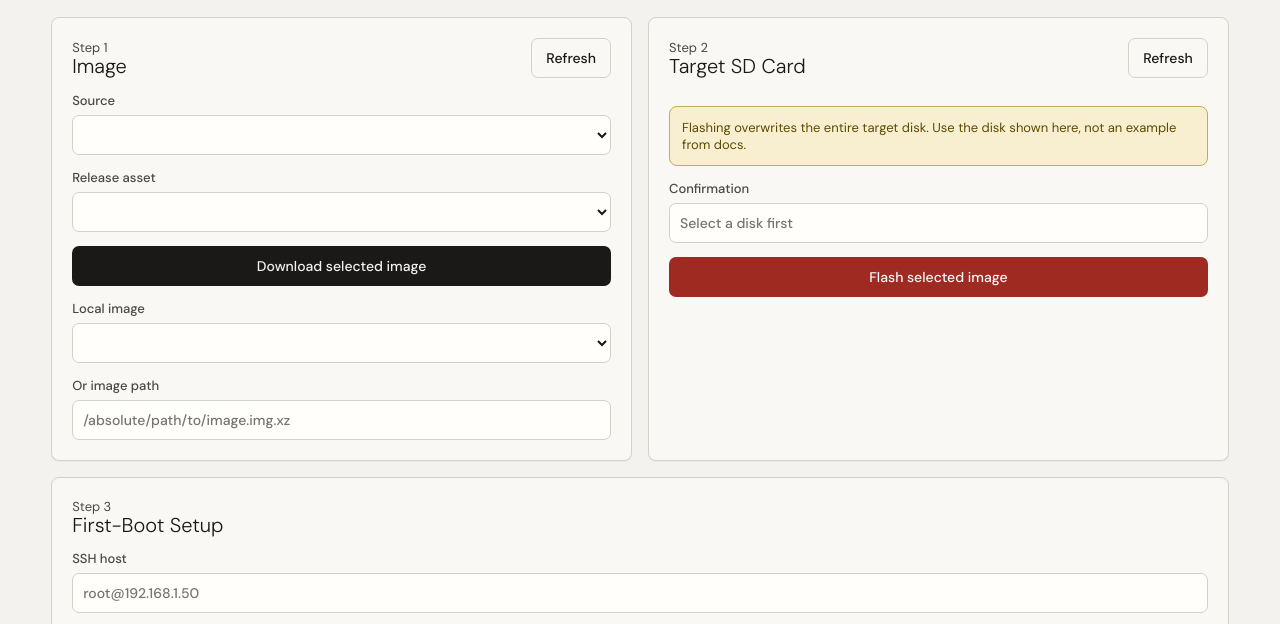
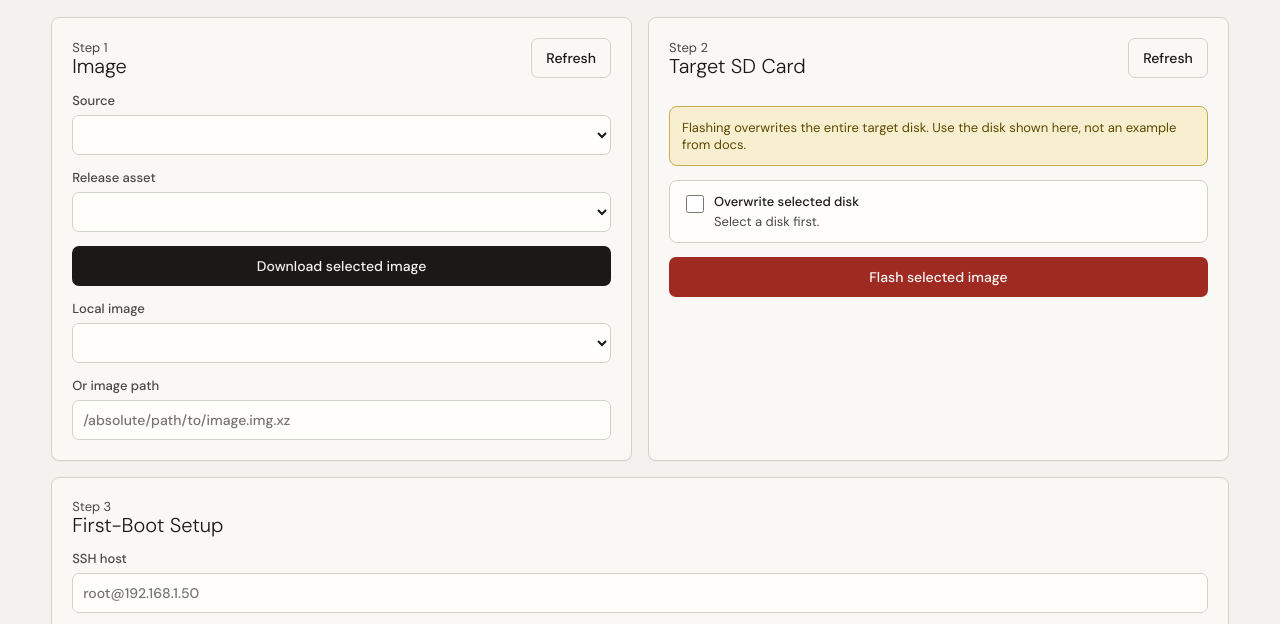
Before and after one commit to CMDann/leeche-rv-nano-tool, a website: page public/index.html in a window 1280 px wide. Shown: the part 133-757 px from the top of the page. Drawn offline with nearby package versions, Linux system fonts and the light colour scheme; no server answers; a web font is replaced by a local one.

Commit message:
Use GUI toggle for flash acknowledgement

```diff
--- a/public/app.js
+++ b/public/app.js
@@ -15,7 +15,8 @@ const elements = {
   localImageSelect: document.querySelector("#localImageSelect"),
   imagePathInput: document.querySelector("#imagePathInput"),
   diskList: document.querySelector("#diskList"),
-  confirmInput: document.querySelector("#confirmInput"),
+  confirmToggle: document.querySelector("#confirmToggle"),
+  confirmToggleText: document.querySelector("#confirmToggleText"),
   flashButton: document.querySelector("#flashButton"),
   downloadButton: document.querySelector("#downloadButton"),
   refreshImagesButton: document.querySelector("#refreshImagesButton"),
@@ -63,7 +64,7 @@ function bindEvents() {
     });
   });
   elements.downloadButton.addEventListener("click", () => safeRun(startDownload));
-  elements.confirmInput.addEventListener("input", updateFlashButton);
+  elements.confirmToggle.addEventListener("change", updateFlashButton);
   elements.localImageSelect.addEventListener("change", updateFlashButton);
   elements.imagePathInput.addEventListener("input", updateFlashButton);
   elements.flashButton.addEventListener("click", () => safeRun(startFlash));
@@ -140,7 +141,9 @@ function renderImages() {
 function renderDisks() {
   if (state.disks.length === 0) {
     elements.diskList.innerHTML = `<p class="disk-meta">No removable or external whole disks found.</p>`;
-    elements.confirmInput.placeholder = "No disk selected";
+    elements.confirmToggle.checked = false;
+    elements.confirmToggle.disabled = true;
+    elements.confirmToggleText.textContent = "No disk selected.";
     updateFlashButton();
     return;
   }
@@ -166,12 +169,15 @@ function renderDisks() {
   for (const input of elements.diskList.querySelectorAll("input[name='disk']")) {
     input.addEventListener("change", () => {
       state.selectedDisk = input.value;
-      elements.confirmInput.value = "";
+      elements.confirmToggle.checked = false;
       updateFlashButton();
     });
   }
 
-  elements.confirmInput.placeholder = expectedConfirmation();
+  elements.confirmToggle.disabled = false;
+  elements.confirmToggleText.textContent = state.selectedDisk
+    ? `I understand this will erase ${state.selectedDisk}.`
+    : "Select a disk first.";
   updateFlashButton();
 }
 
@@ -214,10 +220,9 @@ async function startDownload() {
 async function startFlash() {
   const image = selectedImagePath();
   const disk = state.selectedDisk;
-  const confirm = elements.confirmInput.value.trim();
-  if (!image || !disk || confirm !== expectedConfirmation()) return;
+  if (!image || !disk || !elements.confirmToggle.checked) return;
 
-  const response = await apiPost("/api/jobs/flash", { image, disk, confirm });
+  const response = await apiPost("/api/jobs/flash", { image, disk, acknowledged: true });
   trackJob(response.id);
   showToast("Flash started. Watch the terminal for sudo prompts.");
 }
@@ -274,16 +279,12 @@ async function safeRun(task) {
 }
 
 function updateFlashButton() {
-  const ready = Boolean(selectedImagePath() && state.selectedDisk && elements.confirmInput.value.trim() === expectedConfirmation());
+  const ready = Boolean(selectedImagePath() && state.selectedDisk && elements.confirmToggle.checked);
   elements.flashButton.disabled = !ready;
 }
 
 function selectedImagePath() {
   return elements.imagePathInput.value.trim() || elements.localImageSelect.value;
-}
-
-function expectedConfirmation() {
-  return state.selectedDisk ? `FLASH ${state.selectedDisk}` : "";
 }
 
 async function apiGet(path) {
--- a/public/index.html
+++ b/public/index.html
@@ -63,9 +63,12 @@
           Flashing overwrites the entire target disk. Use the disk shown here, not an example from docs.
         </div>
 
-        <label>
-          Confirmation
-          <input id="confirmInput" type="text" autocomplete="off" placeholder="Select a disk first">
+        <label class="toggle-row">
+          <input id="confirmToggle" type="checkbox">
+          <span>
+            <span class="toggle-title">Overwrite selected disk</span>
+            <span class="toggle-copy" id="confirmToggleText">Select a disk first.</span>
+          </span>
         </label>
 
         <button id="flashButton" class="danger" type="button" disabled>Flash selected image</button>
--- a/public/styles.css
+++ b/public/styles.css
@@ -121,6 +121,42 @@ label {
   color: var(--muted);
   font-size: 13px;
   font-weight: 500;
+}
+
+.toggle-row {
+  display: grid;
+  grid-template-columns: 22px 1fr;
+  align-items: start;
+  gap: 10px;
+  padding: 12px;
+  border: 1px solid var(--line);
+  border-radius: 8px;
+  background: #fffefa;
+}
+
+.toggle-row input {
+  width: 18px;
+  height: 18px;
+  min-height: 18px;
+  margin-top: 2px;
+  accent-color: var(--danger);
+}
+
+.toggle-title,
+.toggle-copy {
+  display: block;
+}
+
+.toggle-title {
+  color: var(--text);
+  font-weight: 500;
+}
+
+.toggle-copy {
+  margin-top: 3px;
+  color: var(--muted);
+  font-size: 13px;
+  font-weight: 400;
 }
 
 input,
```
Also changed, not shown: src/server.js (+5 -2 lines), README.md.
